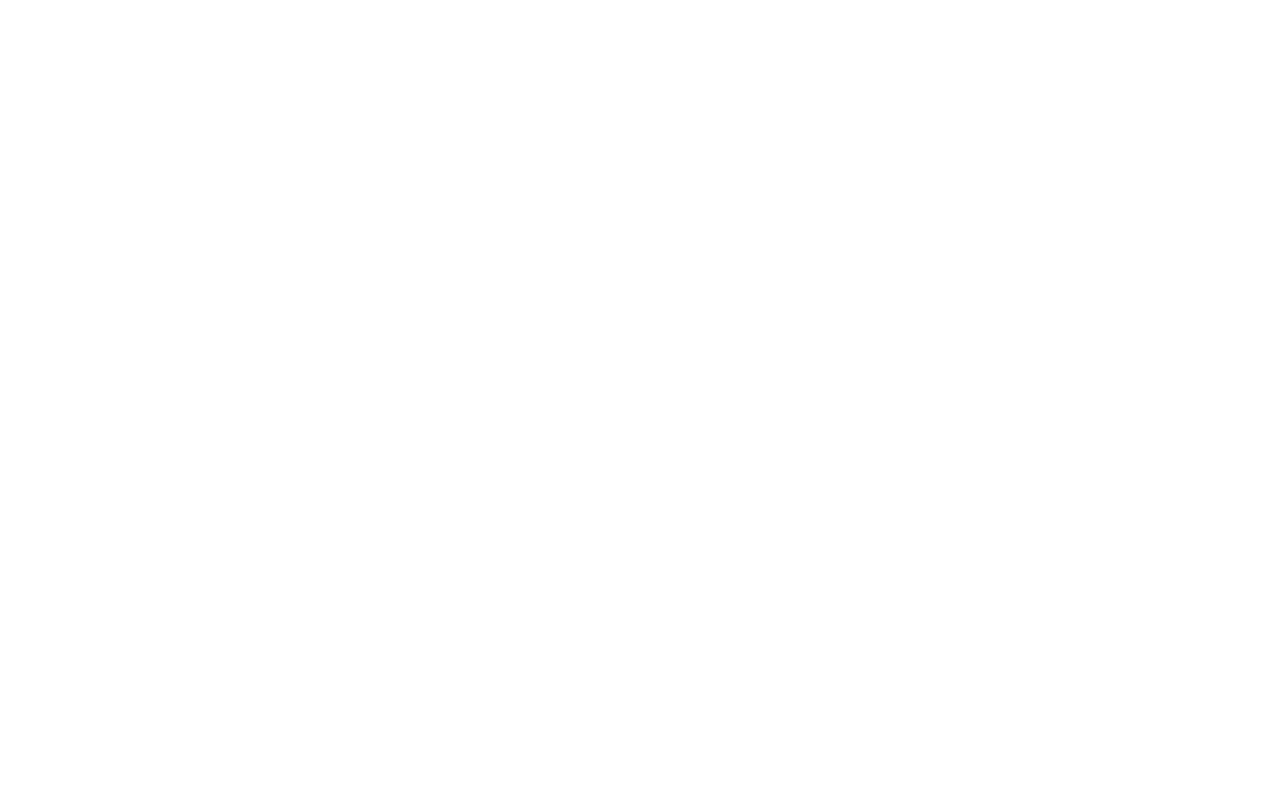
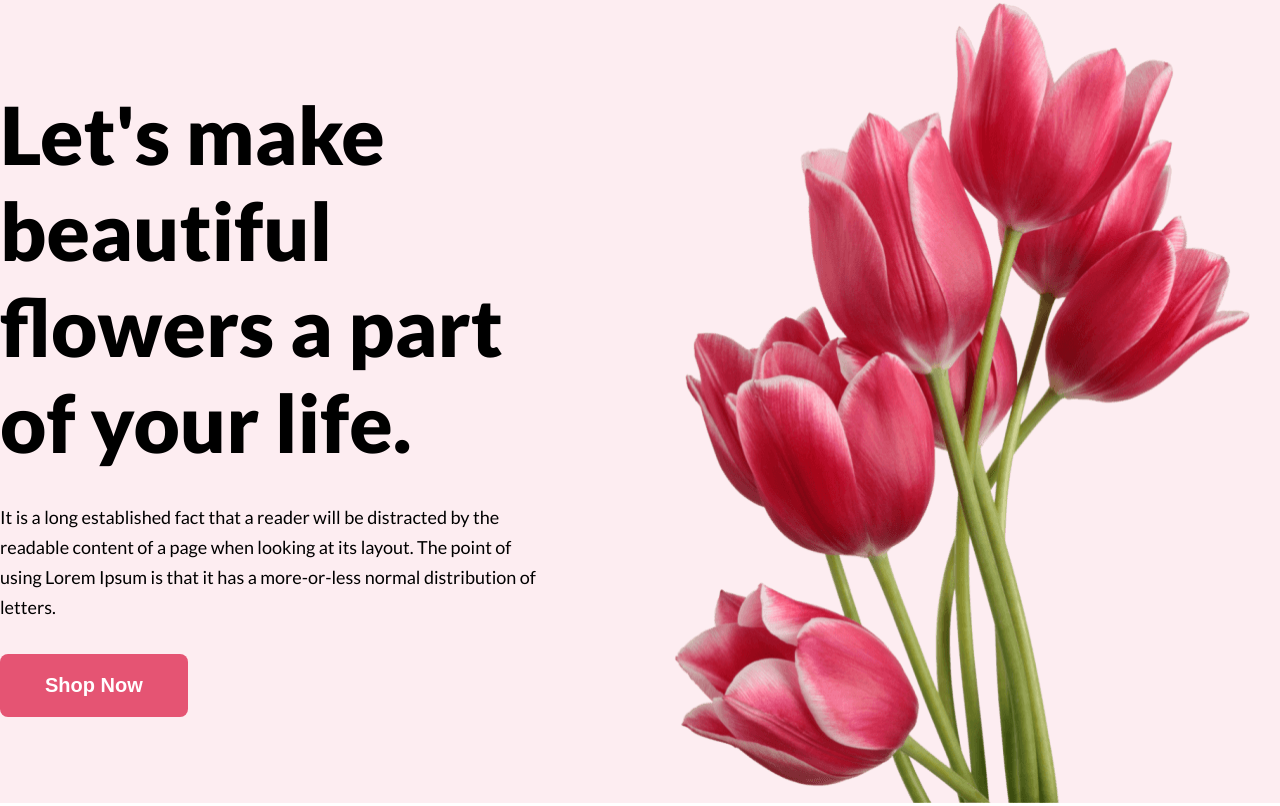
Before and after one commit to jakiulhasan/flower-shop-assignment, a plain HTML site: page index.html in a window 1280 px wide. Drawn offline with Linux system fonts and the light colour scheme.

Commit message:
header design complete

```diff
--- a/index.html
+++ b/index.html
@@ -1,15 +1,35 @@
 <!DOCTYPE html>
 <html lang="en">
+
 <head>
     <meta charset="UTF-8">
     <meta name="viewport" content="width=device-width, initial-scale=1.0">
     <title>Flower Shop</title>
     <link rel="stylesheet" href="styles/style.css">
 </head>
-<body>
-    <header>
 
+<body class="lato-regular">
+    <header class="header">
+        <div class="container">
+            <div class="header-left">
+                <h1 class="header-title">
+                    Let's make beautiful flowers a part of your life.
+                </h1>
+                <p class="header-description">It is a long established fact that a reader will be distracted by the
+                    readable content of a page when looking at its layout. The point of using Lorem Ipsum is that it has
+                    a more-or-less normal distribution of letters.</p>
+                <a href="#" class="btn-click">
+                    <button class="btn-primary">
+                        Shop Now
+                    </button>
+                </a>
+            </div>
+            <div class="header-right">
+                <img src="./Flower Asset/pngwing 10.png" alt="">
+            </div>
+        </div>
     </header>
+
     <body>
 
     </body>
@@ -17,4 +37,5 @@
 
     </footer>
 </body>
+
 </html>
--- a/styles/style.css
+++ b/styles/style.css
@@ -0,0 +1,61 @@
+@import url("https://fonts.googleapis.com/css2?family=Lato:ital,wght@0,100;0,300;0,400;0,700;0,900;1,100;1,300;1,400;1,700;1,900&display=swap");
+
+.lato-regular {
+  font-family: "Lato", sans-serif;
+  font-style: normal;
+}
+
+* {
+  margin: 0;
+  padding: 0;
+}
+/* shared style */
+.btn-primary {
+  font-size: 1.25rem;
+  font-weight: bold;
+  border-radius: 8px;
+  background-color: rgba(229, 84, 115, 1);
+  color: #ffffff;
+  border: none;
+  padding: 20px 45px;
+  cursor:pointer;
+}
+
+/* header styles */
+.header {
+  background-color: rgba(229, 84, 115, 0.1);
+}
+.container {
+  max-width: 1440px;
+  height: 100%;
+  display: flex;
+  gap: 100px;
+  margin: 0 auto;
+}
+
+/* header left column */
+.header-left {
+  flex: 1;
+  align-content: center;
+}
+.header-title {
+  font-size: 5rem;
+  font-weight: 900;
+  margin-bottom: 32px;
+}
+
+.header-description {
+  font-size: 1.125rem;
+  line-height: 30px;
+  margin-bottom: 32px;
+}
+
+.btn-click{
+
+}
+
+/* header right column */
+.header-right img {
+  height: 100%;
+  width: 100%;
+}
```
